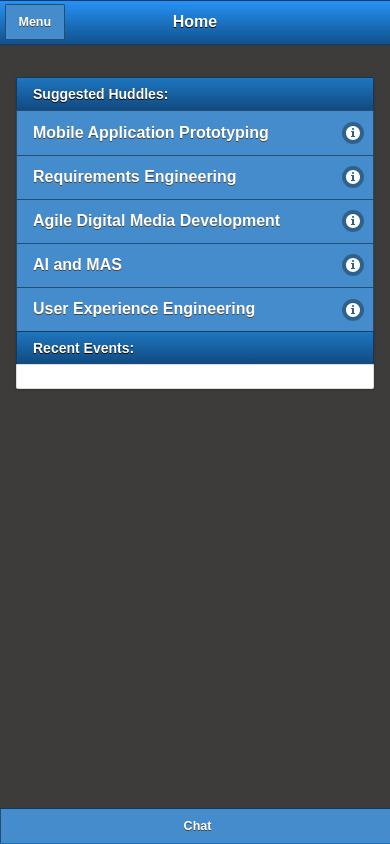
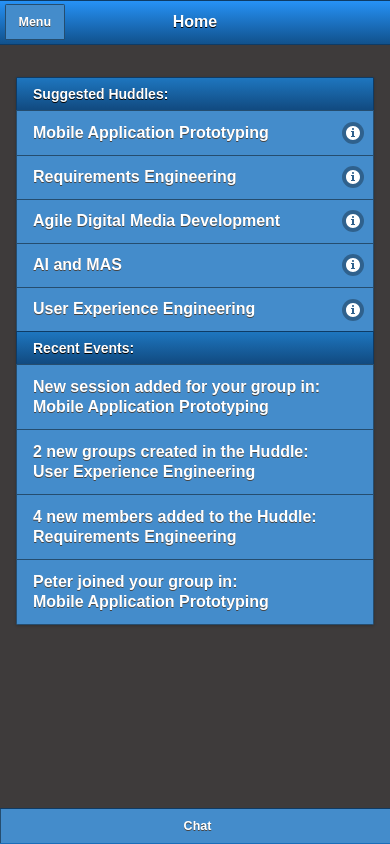
Before and after one commit to freko247/Huddles, a website: page www/index.html in a window 390 px wide. Drawn offline with Linux system fonts and the light colour scheme; some packages are replaced by stand-ins of ours.

Commit message:
Second version of home-page

```diff
--- a/www/index.html
+++ b/www/index.html
@@ -54,7 +54,10 @@
                 <li data-icon="info"><a href="#">AI and MAS</a></li>
                 <li data-icon="info"><a href="#">User Experience Engineering</a></li>
                 <li data-role="list-divider">Recent Events:</li>
-                <li></li>
+                <li data-icon="false"><a href="#">New session added for your group in: <br> Mobile Application Prototyping</a></li>
+                <li data-icon="false"><a href="#">2 new groups created in the Huddle: <br> User Experience Engineering</a></li>
+                <li data-icon="false"><a href="#">4 new members added to the Huddle: <br> Requirements Engineering</a></li>
+                <li data-icon="false"><a href="#">Peter joined your group in: <br> Mobile Application Prototyping</a></li>
             </ul>
 
         </div>
```
